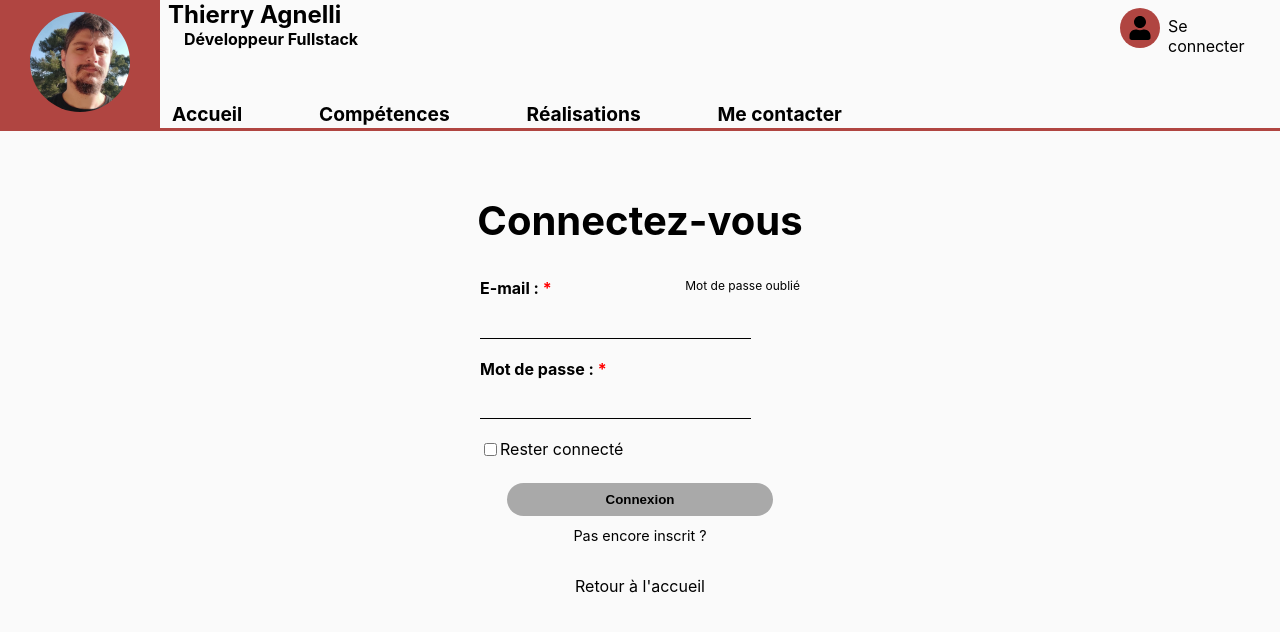
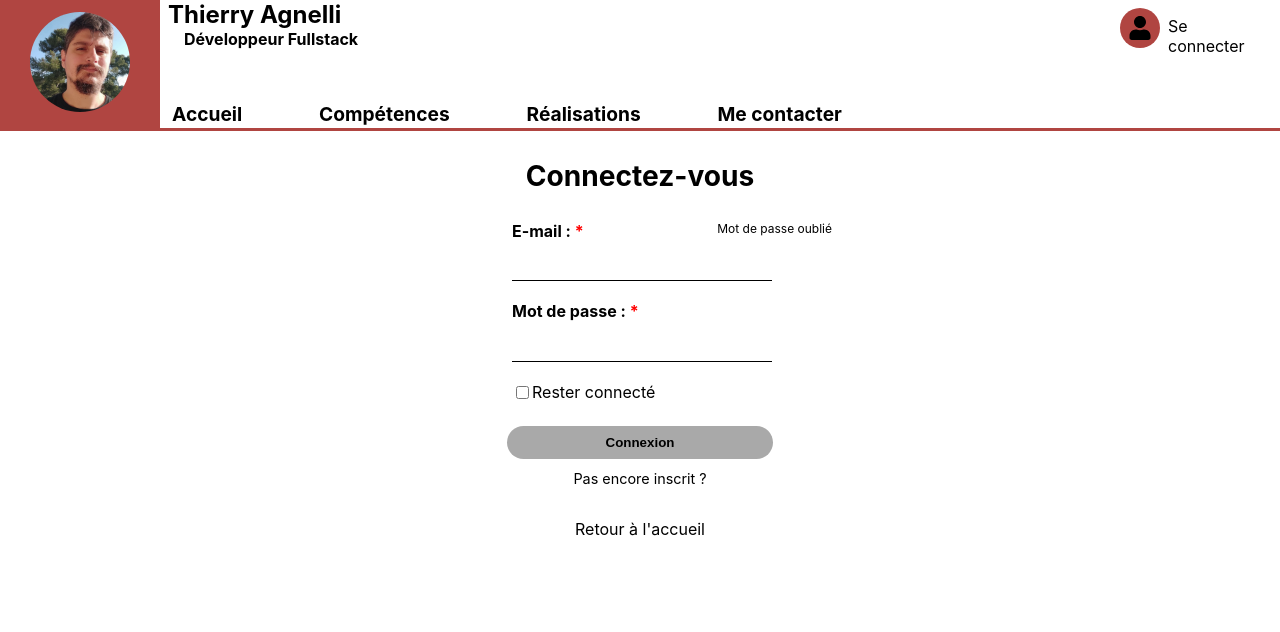
Before and after one commit to thierry-agnelli/portefolio, a React (Create React App) app in the folder front/: page /login in a window 1280 px wide. Shown: the top 632 px of the page. Built offline with nearby package versions, Linux system fonts and the light colour scheme.

Commit message:
Unification styles

```diff
--- a/front/src/App.css
+++ b/front/src/App.css
@@ -1,6 +1,7 @@
 /* Principal */
 #mainContainer{
-    background-color: #FAFAFA;
+    height: 100%;
+    padding-bottom: 1em;
 }
 
 /* Classes Globales */
@@ -22,6 +23,7 @@
 .formContainer{
     display: flex;
     flex-direction: column;
+    width:20vw;
 }
 
 .labelRow{
@@ -36,19 +38,17 @@
 }
 
 .formContainer input{
-    width: 20vw;
-    min-width: 20em;
-    max-width: 30em;
+    width: 100%;
     height: 2.2em;
     margin-bottom: 1.5em;
     border: none;
     border-bottom: 1px solid black;
-    background-color: #FAFAFA;
 }
 
 .formButton{
     margin-bottom: 0.5em;
     cursor: pointer;
+    width: 20vw;
     min-width: 20em;
     max-width: 30em;
     height: 2.5em;
@@ -81,19 +81,8 @@
     font-weight: bold;
 }
 
-
-/* Conteneur principal */
-#mainContainer{
-    display: flex;
-    flex-direction: column;
-    height: 100vh;
-}
-
 /* Contenu */
 .pageTitle{
-    display: flex;
-    flex-direction: column;
-    align-items: center;
     font-size: 1.5em;
     margin: 0;
 }
@@ -103,7 +92,7 @@
     display: flex;
     flex-direction: column;
     align-items: flex-start;
-    justify-content: center;
+    justify-content: flex-start;
     margin: 0.2em 0 0.75em 0;
 }
 
--- a/front/src/assets/components/Banner/LogMenu/LogMenu.js
+++ b/front/src/assets/components/Banner/LogMenu/LogMenu.js
@@ -17,8 +17,8 @@ const LogMenu = () => {
     const unlog = () => {
         context.setUser(null);
 
-        sessionStorage.removeItem("user");
-        localStorage.removeItem("user");
+        sessionStorage.removeItem("session");
+        localStorage.removeItem("session");
     }
 
     return (
--- a/front/src/assets/components/Body/style.css
+++ b/front/src/assets/components/Body/style.css
@@ -1,5 +1 @@
 /*Styles composant Body*/
-#contentContainer{
-    flex:8;
-    margin: 2em;
-}
--- a/front/src/assets/components/Contact/Contact.js
+++ b/front/src/assets/components/Contact/Contact.js
@@ -1,5 +1,5 @@
 // Dépendances
-import { useState, useRef, useContext , useEffect } from "react";
+import { useState, useRef, useContext, useEffect } from "react";
 import { Link } from "react-router-dom";
 // Config
 import config from "../../../config.json";
@@ -13,7 +13,7 @@ const Contact = () => {
     const context = useContext(AppContext);
 
     // Variables d'état
-    const [user, setuser] = useState(context.getUser() ? context.getUser() : null )
+    const [user, setuser] = useState(context.getUser() ? context.getUser() : null)
     const [messageData, setMessageData] = useState({
         firstName: "",
         lastName: "",
@@ -31,10 +31,12 @@ const Contact = () => {
     };
 
     useEffect(() => {
-        references.firstName.current.value = user.firstName;
-        references.lastName.current.value = user.lastName;
-        references.email.current.value = user.email;
-    },[user])
+        if (user) {
+            references.firstName.current.value = user.firstName;
+            references.lastName.current.value = user.lastName;
+            references.email.current.value = user.email;
+        }
+    }, [user])
 
     /* Handler */
     // Data Input
@@ -77,7 +79,7 @@ const Contact = () => {
                 },
                 body: JSON.stringify(messageData)
             })
-            .then(response => setSuccess(true));
+                .then(response => setSuccess(true));
         }
     };
 
@@ -105,7 +107,7 @@ const Contact = () => {
                 <>
                     <div>Votre message a bien été enregistré.</div>
                 </>}
-                <Link to="/accueil" className="link">Retour à l'accueil</Link>
+            <Link to="/accueil" className="link">Retour à l'accueil</Link>
         </div>
     );
 };
--- a/front/src/assets/components/Contact/style.css
+++ b/front/src/assets/components/Contact/style.css
@@ -10,9 +10,7 @@
 }
 
 #contactInput_message{
-    width: 20vw;
-    min-width: 20em;
-    max-width: 30em;
+    width: 100%;
     height: 15em;
     margin-bottom: 1em;
     padding: 0.3em;
--- a/front/src/assets/components/Home/Home.js
+++ b/front/src/assets/components/Home/Home.js
@@ -1,11 +1,11 @@
 // Style
-import "./style.css";
+import "./style.css"
 
 // Composant Acceuil
 const Home = () => {
 
     return (
-        <div>
+        <div id="homeContainer">
             <div className="contentTitle">
                 <h4>Présentation</h4>
             </div>
--- a/front/src/assets/components/Home/style.css
+++ b/front/src/assets/components/Home/style.css
@@ -0,0 +1,3 @@
+#homeContainer{
+    margin: 2em;
+}
--- a/front/src/assets/components/Login/Login.js
+++ b/front/src/assets/components/Login/Login.js
@@ -81,7 +81,7 @@ const Login = () => {
                     context.setUser(json);
 
                     // Enregistrement des données utilisateurs en session ou local storage
-                    if(stayLogged)
+                    if (stayLogged)
                         // localStorage.setItem("user", JSON.stringify(json));
                         localStorage.setItem("session", JSON.stringify(json));
                     else
@@ -103,7 +103,9 @@ const Login = () => {
 
     return (
         <div id="loginContainer">
-                <h2>Connectez-vous</h2>
+            <div className="pageTitle">
+                <h3>Connectez-vous</h3>
+            </div>
             <form>
                 <div className="formContainer">
                     <div id="loginTopRowContainer" className="labelRow">
@@ -121,10 +123,10 @@ const Login = () => {
             </form>
             <button id="loginBtn" className="formButton" onClick={loginBtnClick}>Connexion</button>
             <Link to="/registration" id="registerLink" className="link">Pas encore inscrit ?</Link>
-                <div className="error">{error ? error: null}</div>
+            <div className="error">{error ? error : null}</div>
             <Link to="/accueil" className="link" >Retour à l'accueil</Link>
             {/* Redirection vers accueil si réussite de connexion ou si déjà connecté */}
-                {logInSucces || context.getUser() ? <Redirect to="/accueil"/>: null}
+            {logInSucces || context.getUser() ? <Redirect to="/accueil" /> : null}
         </div>
     );
 };
--- a/front/src/assets/components/Registration/Registration.js
+++ b/front/src/assets/components/Registration/Registration.js
@@ -1,12 +1,13 @@
 // Dépendances
 import { useState, useRef, useContext } from "react";
 import { Link, Redirect } from "react-router-dom";
-// Style
-import "./style.css";
 // Contexte
 import { AppContext } from "../../../App";
 // Config
 import config from "../../../config.json"
+// Style
+import "./style.css";
+
 
 // Composant d'inscription
 const Registration = () => {
@@ -45,6 +46,7 @@ const Registration = () => {
     };
 
     const submitRegistration = () => {
+        console.log("submit")
         // Vérification si les champs requis ont été remplis
         let dataChecked = true;
 
@@ -147,13 +149,14 @@ const Registration = () => {
     };
 
     return (
-        <div id="registerContainer">
-            {context.getUser() ? <Redirect to="/accueil" /> :
-                <>
+        <div id="registrationContainer">
             {!success ?
                 <>
-                            <h2>Inscription</h2>
-                            <form className="formContainer">
+                    <div className="pageTitle">
+                        <h3>Inscription</h3>
+                    </div>
+                    <form id="registrationForm">
+                        <div className="formContainer">
                             <label className="LabelRow" htmlFor="registerInput_email">E-mail : <span className="requiredField">*</span></label>
                             <input type="email" id="registerInput_email" ref={emailRef} onChange={dataInput} />
                             <label className="LabelRow" htmlFor="registerInput_lastName">Nom : <span className="requiredField">*</span></label>
@@ -174,18 +177,17 @@ const Registration = () => {
                             <input type="password" id="registerInput_pwd" ref={pwdRef} onChange={dataInput} />
                             <label className="LabelRow" htmlFor="registerInput_repeatPwd">Répéter le mot de passe : <span className="requiredField">*</span></label>
                             <input type="password" id="registerInput_repeatPwd" ref={repeatPwdRef} onChange={dataInput} />
+                        </div>
                     </form>
-                            <div>
                     <button className="formButton" onClick={submitRegistration}>Soumettre</button>
-                            </div>
                     <div className="error">{error}</div>
                 </> :
                 <>
                     <h2>Bravo !</h2>
                     <p>Un e-mail de confirmation vous a été envoyé. Veuillez consulter votre boîte de réception.</p>
                 </>}
-                    <Link to="/acceuil" className="link" >Retour à l'accueil</Link>
-                </>}
+            <Link to="/accueil" className="link" >Retour à l'accueil</Link>
+            {context.getUser() ? <Redirect to="/accueil" /> : null}
         </div>
     );
 };
--- a/front/src/assets/components/Registration/style.css
+++ b/front/src/assets/components/Registration/style.css
@@ -1,11 +1,11 @@
-
-#registerContainer{
+#registrationContainer{
     display: flex;
     flex-direction: column;
     align-items: center;
-    margin-bottom: 3em;
 }
 
-#registerContainer h2{
-    font-size: 2.5em;
+#registrationForm{
+    display: flex;
+    flex-direction: column;
+
 }
```
Lines whose indentation alone changed are shown as unchanged.
